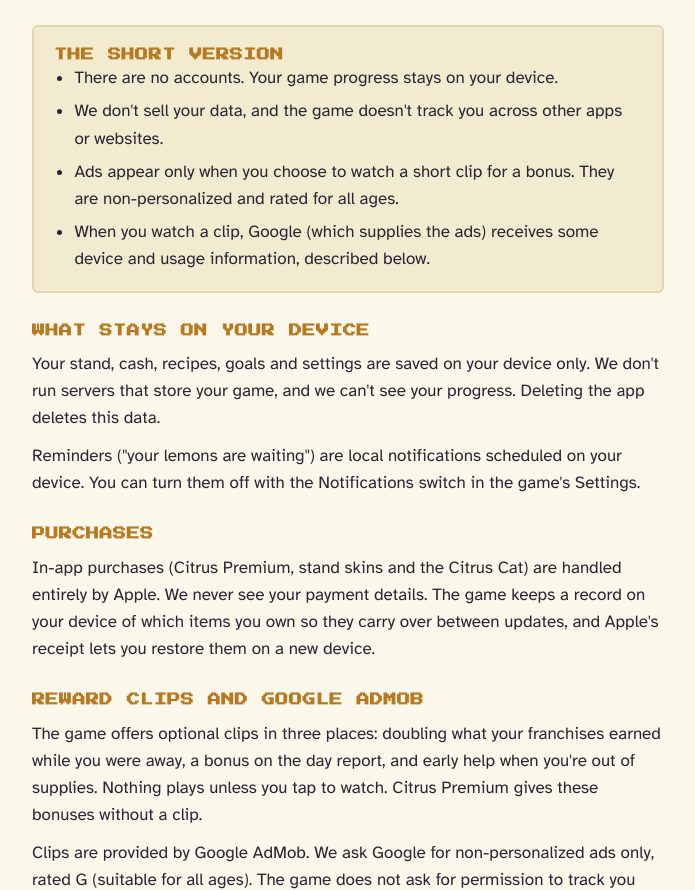
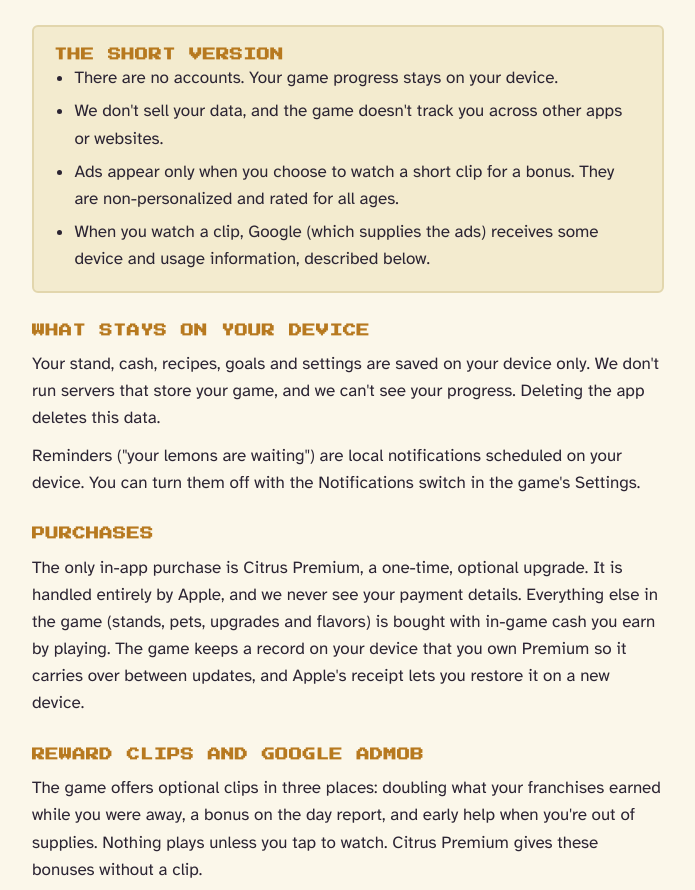
Before and after one commit to dilloncain/citrus-empire, a plain HTML site: page privacy/index.html in a window 1280 px wide. Shown: the part 179-1069 px from the top of the page, without its empty margins (292-987 px from the left). Drawn offline with Linux system fonts and the light colour scheme.

Commit message:
Privacy: Citrus Premium is the only in-app purchase

```diff
--- a/privacy/index.html
+++ b/privacy/index.html
@@ -82,7 +82,7 @@
 
   <section>
     <h2>Purchases</h2>
-    <p>In-app purchases (Citrus Premium, stand skins and the Citrus Cat) are handled entirely by Apple. We never see your payment details. The game keeps a record on your device of which items you own so they carry over between updates, and Apple's receipt lets you restore them on a new device.</p>
+    <p>The only in-app purchase is Citrus Premium, a one-time, optional upgrade. It is handled entirely by Apple, and we never see your payment details. Everything else in the game (stands, pets, upgrades and flavors) is bought with in-game cash you earn by playing. The game keeps a record on your device that you own Premium so it carries over between updates, and Apple's receipt lets you restore it on a new device.</p>
   </section>
 
   <section>
```
